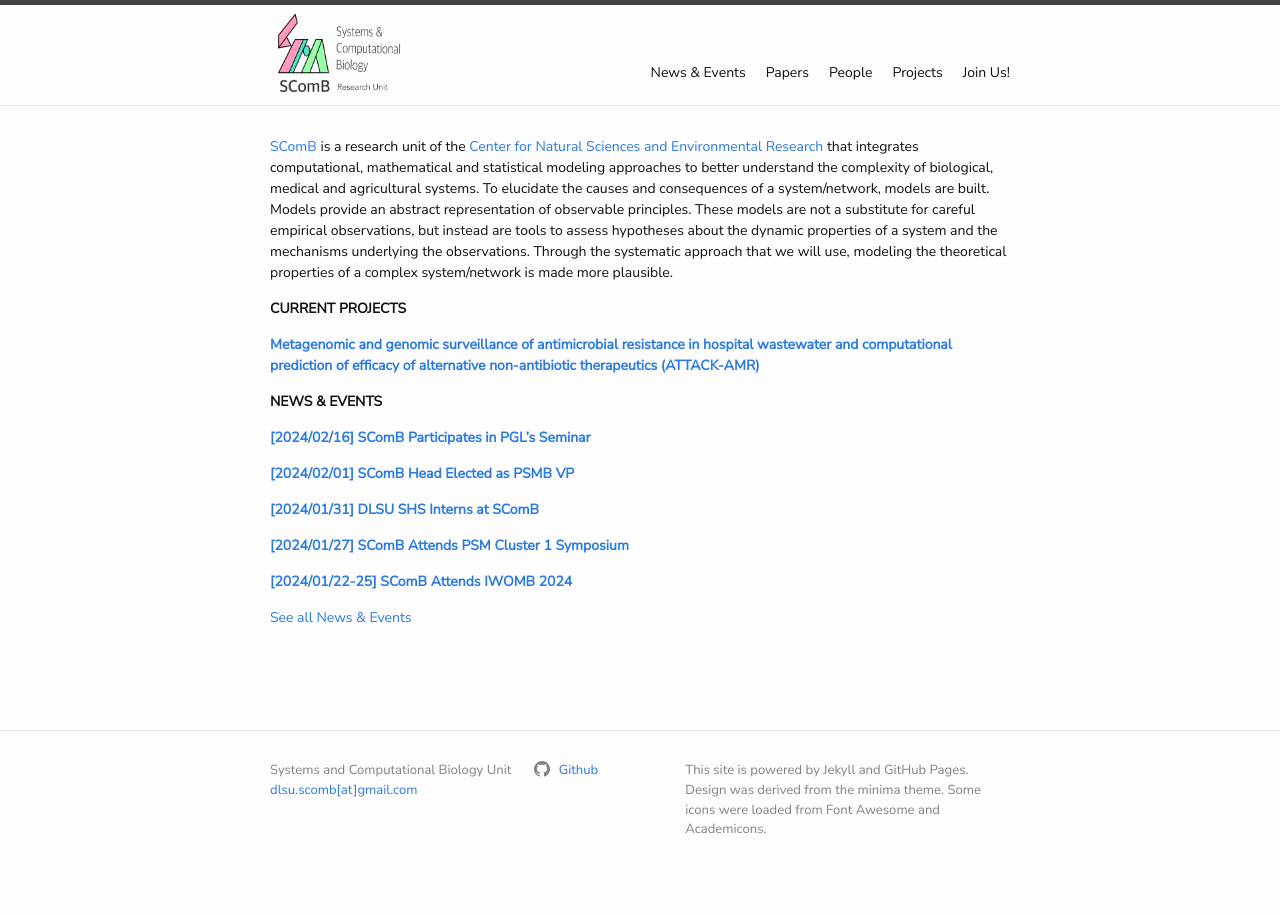
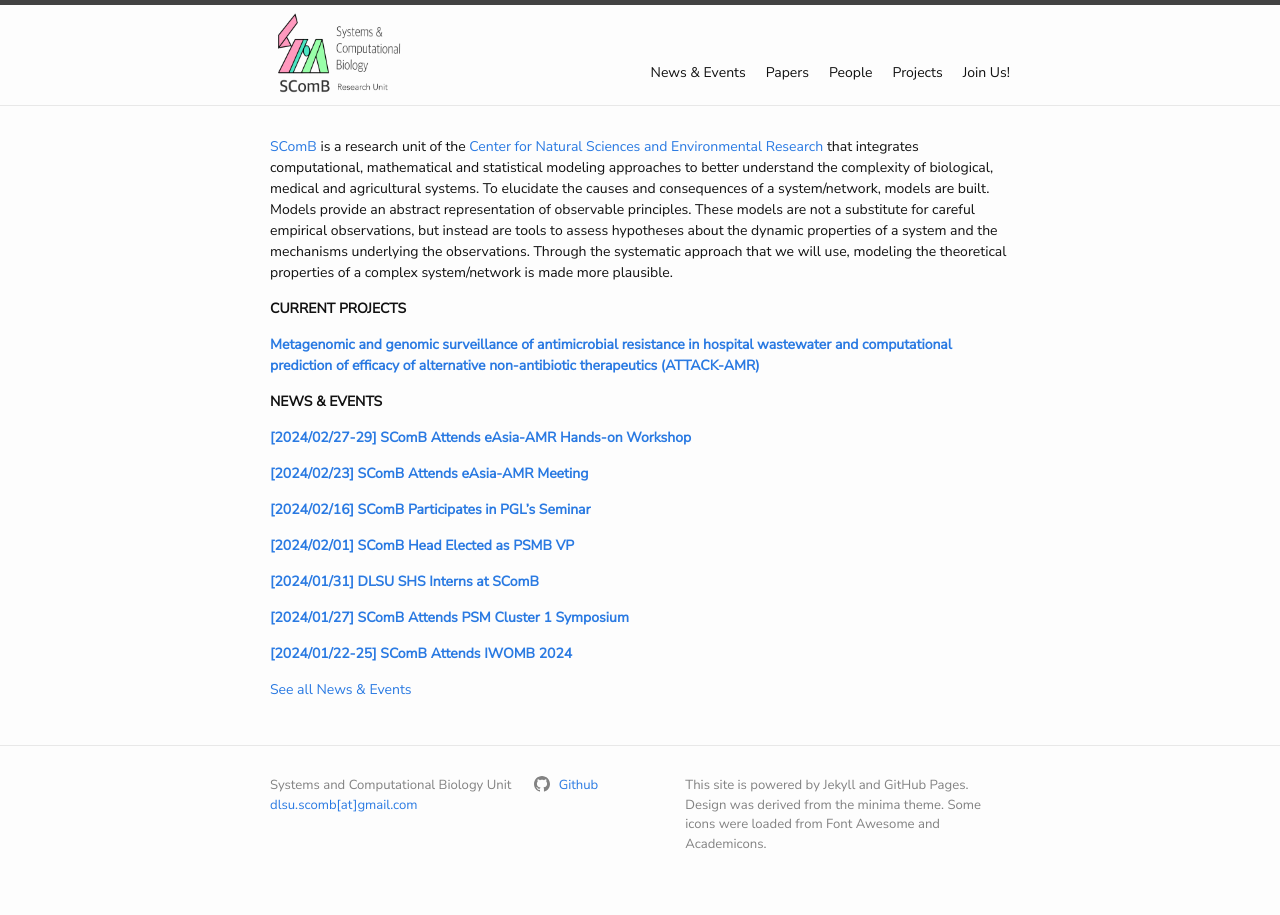
Before and after one commit to dlsu-scomb/dlsu-scomb.github.io, a Jekyll site: the page built from index.md, in a window 1280 px wide. Built offline with Jekyll 4.4.1, drawn with Linux system fonts in a browser that asks for light colours; nearby versions of some CDN libraries; a style sheet for code colours, icons or effects is not loaded.

Commit message:
Added the eAsia-AMR meeting and workshop events

```diff
--- a/index.md
+++ b/index.md
@@ -12,6 +12,10 @@ layout: home
 
 **NEWS & EVENTS**
 
+[**[2024/02/27-29] SComB Attends eAsia-AMR Hands-on Workshop**](/events/#eAsia20240227)
+
+[**[2024/02/23] SComB Attends eAsia-AMR Meeting**](/events/#eAsia20240223)
+
 [**[2024/02/16] SComB Participates in PGL's Seminar**](/events/#pgl20240216)
 
 [**[2024/02/01] SComB Head Elected as PSMB VP**](/events/#psmb20240201)
```
Also changed, not shown: events.md (+18 -0 lines), assets/2024-02-23-eAsia-AMR-workshop-1.jpeg (added), assets/2024-02-23-eAsia-AMR-workshop-2.jpg (added), assets/2024-02-27-eAsia-AMR-hands-on-2.jpg (added), 1 other file.
